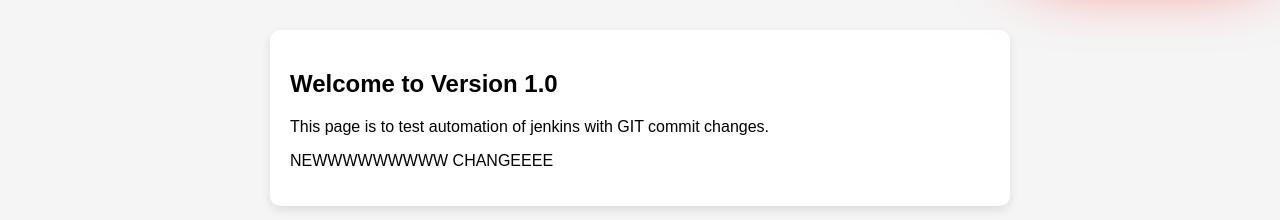
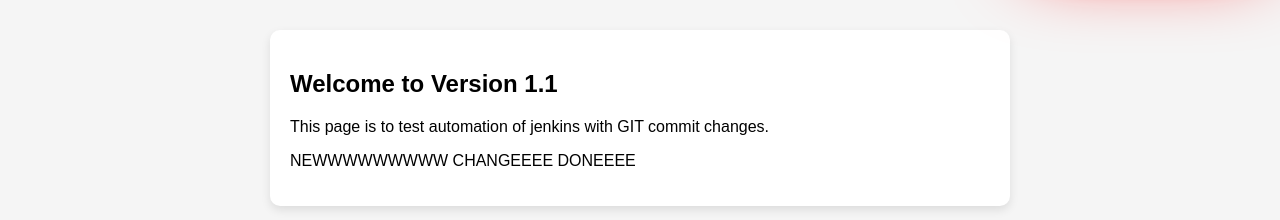
Before and after one commit to SurajDh/my-app, a plain HTML site: page index.html in a window 1280 px wide. Shown: the part 130-350 px from the top of the page. Drawn offline with Linux system fonts and the light colour scheme.

Commit message:
new commit automated

```diff
--- a/index.html
+++ b/index.html
@@ -80,9 +80,9 @@
 </div>
 
 <div class="card">
-    <h2>Welcome to Version 1.0</h2>
+    <h2>Welcome to Version 1.1</h2>
     <p>This page is to test automation of jenkins with GIT commit changes.</p>
-    <p>  NEWWWWWWWWW CHANGEEEE</p>
+    <p>  NEWWWWWWWWW CHANGEEEE DONEEEE</p>
 
 </div>
 
```
Also changed, not shown: 1 other file.
